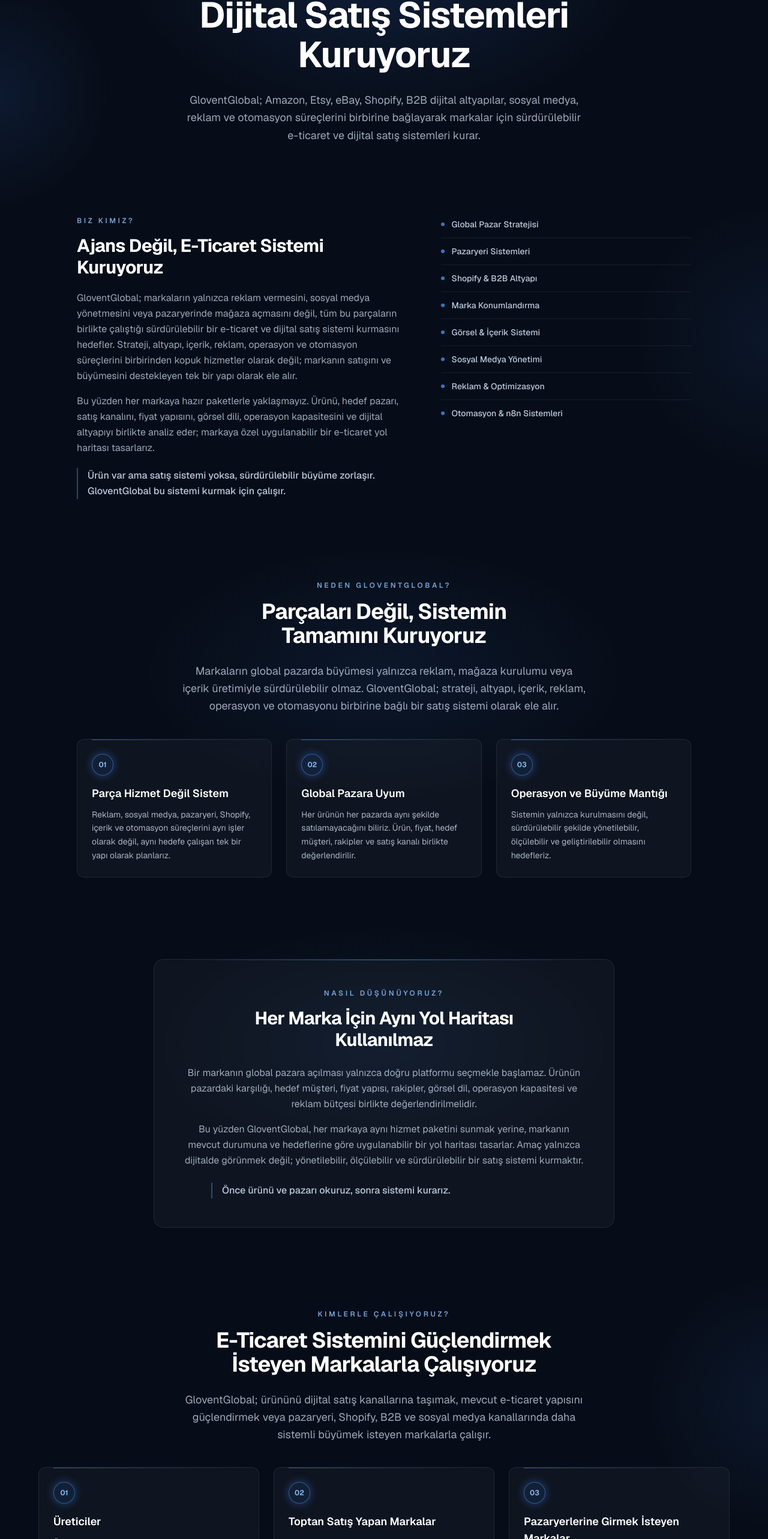
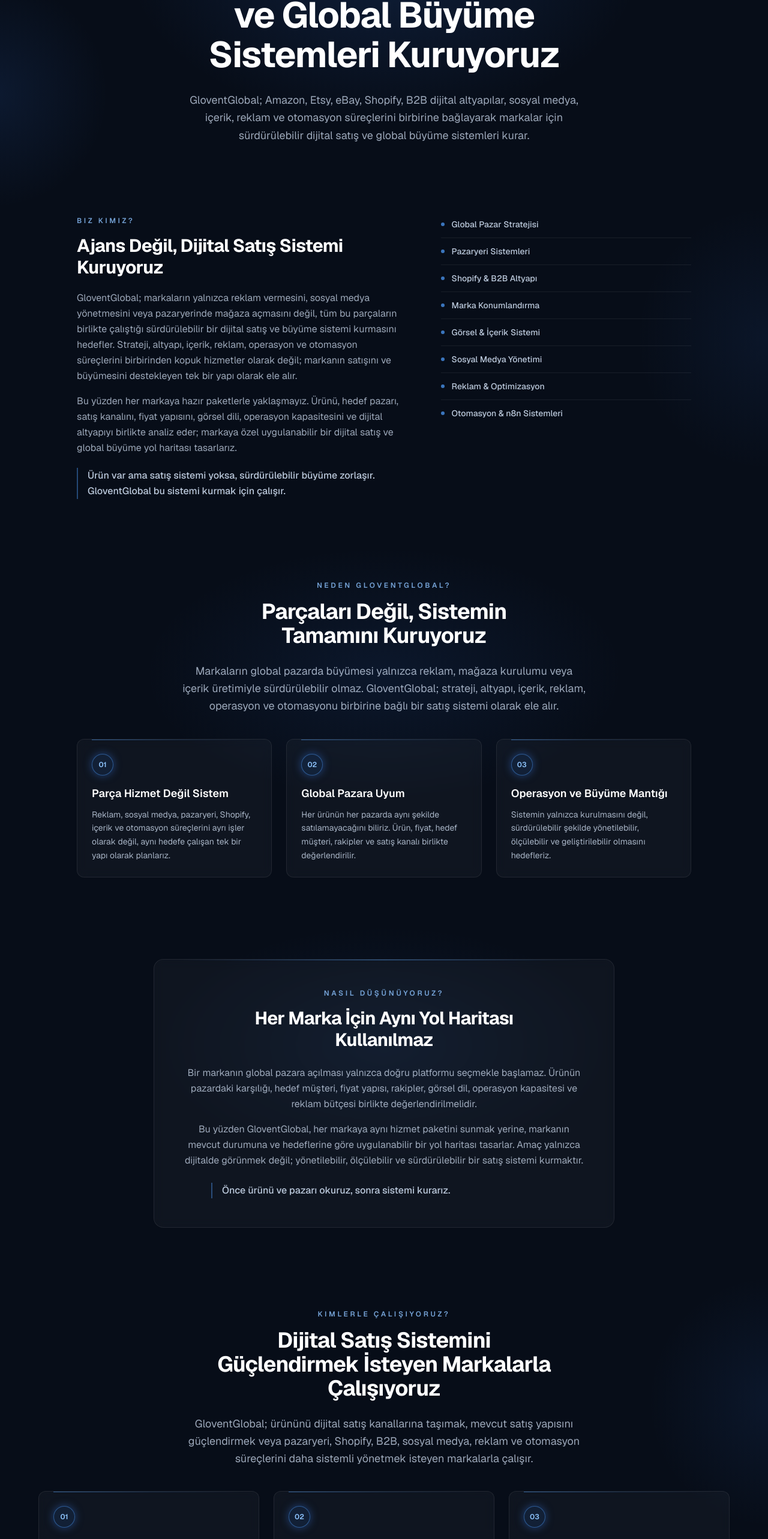
Before and after one commit to batu34dogan/gloventglobal, a Next.js app: page /hakkimizda in a window 1280 px wide. Shown: the part 234-2800 px from the top of the page at 60% size. Built offline with nearby package versions, Linux system fonts and the light colour scheme.

Commit message:
hakkımızda dil revize

```diff
--- a/components/about/AboutContent.tsx
+++ b/components/about/AboutContent.tsx
@@ -116,7 +116,7 @@ const audienceSegments = [
   {
     number: '04',
     title: 'Kendi Satış Sistemini Kurmak İsteyenler',
-    description: 'Shopify, B2B katalog veya dijital showroom ile kendi satış altyapısını kurmak isteyen markalara sistem tasarlarız.',
+    description: 'Shopify, B2B katalog, dijital showroom veya pazaryeri yapısıyla kendi satış altyapısını kurmak isteyen markalara sistem tasarlarız.',
   },
   {
     number: '05',
@@ -198,16 +198,16 @@ export default function AboutContent() {
               'delay-[200ms]',
             )}`}
           >
-            Markalar İçin E-Ticaret ve Dijital Satış Sistemleri Kuruyoruz
+            Markalar İçin Dijital Satış ve Global Büyüme Sistemleri Kuruyoruz
           </h1>
           <p
             className={`mx-auto mt-7 max-w-2xl text-base leading-relaxed text-blue-100/70 sm:text-lg ${reveal(
               'delay-[300ms]',
             )}`}
           >
-            GloventGlobal; Amazon, Etsy, eBay, Shopify, B2B dijital altyapılar, sosyal medya, reklam ve otomasyon
-            süreçlerini birbirine bağlayarak markalar için sürdürülebilir e-ticaret ve dijital satış sistemleri
-            kurar.
+            GloventGlobal; Amazon, Etsy, eBay, Shopify, B2B dijital altyapılar, sosyal medya, içerik, reklam ve
+            otomasyon süreçlerini birbirine bağlayarak markalar için sürdürülebilir dijital satış ve global büyüme
+            sistemleri kurar.
           </p>
         </div>
       </section>
@@ -224,19 +224,19 @@ export default function AboutContent() {
               Biz Kimiz?
             </p>
             <h2 className={`mt-4 text-2xl font-bold tracking-tight sm:text-3xl ${whoReveal('delay-[100ms]')}`}>
-              Ajans Değil, E-Ticaret Sistemi Kuruyoruz
+              Ajans Değil, Dijital Satış Sistemi Kuruyoruz
             </h2>
             <p className={`mt-5 text-sm leading-relaxed text-blue-100/70 sm:text-base ${whoReveal('delay-[200ms]')}`}>
               GloventGlobal; markaların yalnızca reklam vermesini, sosyal medya yönetmesini veya pazaryerinde
-              mağaza açmasını değil, tüm bu parçaların birlikte çalıştığı sürdürülebilir bir e-ticaret ve dijital
-              satış sistemi kurmasını hedefler. Strateji, altyapı, içerik, reklam, operasyon ve otomasyon
-              süreçlerini birbirinden kopuk hizmetler olarak değil; markanın satışını ve büyümesini destekleyen tek
-              bir yapı olarak ele alır.
+              mağaza açmasını değil, tüm bu parçaların birlikte çalıştığı sürdürülebilir bir dijital satış ve büyüme
+              sistemi kurmasını hedefler. Strateji, altyapı, içerik, reklam, operasyon ve otomasyon süreçlerini
+              birbirinden kopuk hizmetler olarak değil; markanın satışını ve büyümesini destekleyen tek bir yapı
+              olarak ele alır.
             </p>
             <p className={`mt-4 text-sm leading-relaxed text-blue-100/70 sm:text-base ${whoReveal('delay-[280ms]')}`}>
               Bu yüzden her markaya hazır paketlerle yaklaşmayız. Ürünü, hedef pazarı, satış kanalını, fiyat
               yapısını, görsel dili, operasyon kapasitesini ve dijital altyapıyı birlikte analiz eder; markaya özel
-              uygulanabilir bir e-ticaret yol haritası tasarlarız.
+              uygulanabilir bir dijital satış ve global büyüme yol haritası tasarlarız.
             </p>
             <p
               className={`mt-5 border-l-2 border-blue-400/40 pl-4 text-sm font-medium leading-relaxed text-blue-100/85 sm:text-base ${whoReveal(
@@ -360,15 +360,16 @@ export default function AboutContent() {
               'delay-[100ms]',
             )}`}
           >
-            E-Ticaret Sistemini Güçlendirmek İsteyen Markalarla Çalışıyoruz
+            Dijital Satış Sistemini Güçlendirmek İsteyen Markalarla Çalışıyoruz
           </h2>
           <p
             className={`mx-auto mt-6 max-w-2xl text-base leading-relaxed text-blue-100/70 sm:text-lg ${audienceReveal(
               'delay-[200ms]',
             )}`}
           >
-            GloventGlobal; ürününü dijital satış kanallarına taşımak, mevcut e-ticaret yapısını güçlendirmek veya
-            pazaryeri, Shopify, B2B ve sosyal medya kanallarında daha sistemli büyümek isteyen markalarla çalışır.
+            GloventGlobal; ürününü dijital satış kanallarına taşımak, mevcut satış yapısını güçlendirmek veya
+            pazaryeri, Shopify, B2B, sosyal medya, reklam ve otomasyon süreçlerini daha sistemli yönetmek isteyen
+            markalarla çalışır.
           </p>
         </div>
 
```
